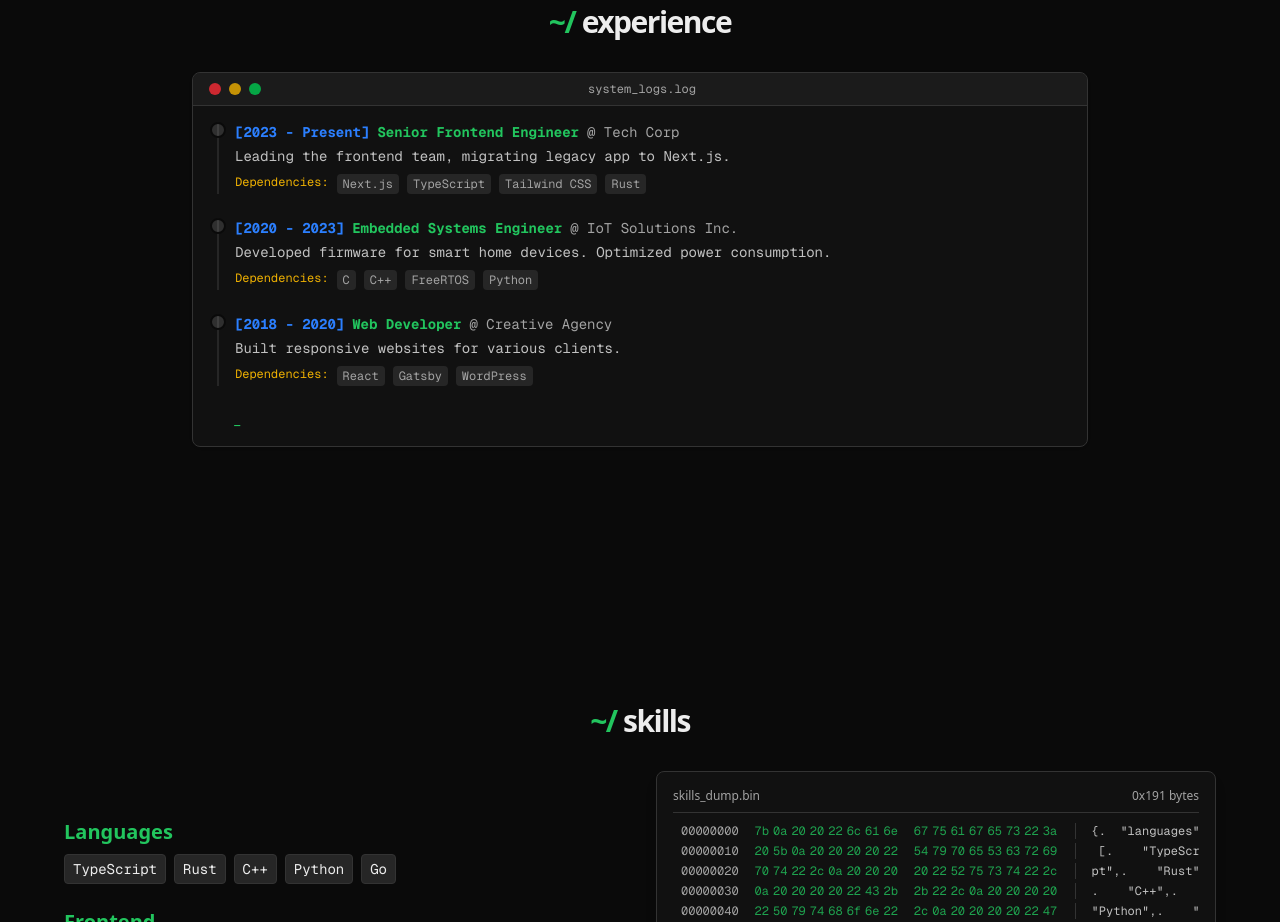
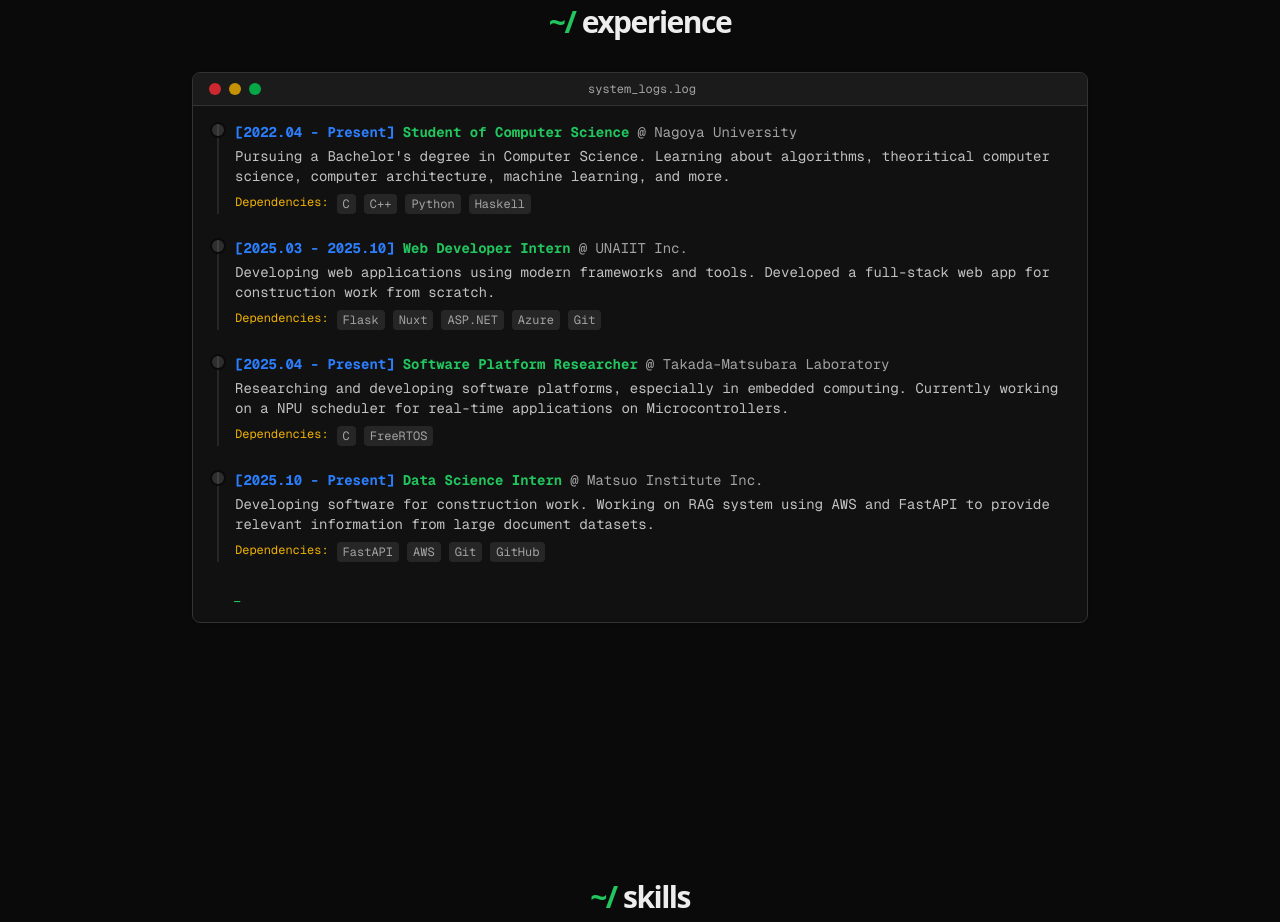
Before and after one commit to naok-000/portfolio, a Next.js app: page / in a window 1280 px wide. Shown: the part 1040-1962 px from the top of the page. Built offline with nearby package versions, Linux system fonts and the light colour scheme.

Commit message:
feat: edit experience

```diff
--- a/src/components/sections/experience.tsx
+++ b/src/components/sections/experience.tsx
@@ -2,26 +2,36 @@
 
 const experiences = [
   {
-    period: "2023 - Present",
-    role: "Senior Frontend Engineer",
-    company: "Tech Corp",
-    description: "Leading the frontend team, migrating legacy app to Next.js.",
-    stack: ["Next.js", "TypeScript", "Tailwind CSS", "Rust"],
+    period: "2022.04 - Present",
+    role: "Student of Computer Science",
+    company: "Nagoya University",
+    description:
+      "Pursuing a Bachelor's degree in Computer Science. Learning about algorithms, theoritical computer science, computer architecture, machine learning, and more.",
+    stack: ["C", "C++", "Python", "Haskell"],
   },
   {
-    period: "2020 - 2023",
-    role: "Embedded Systems Engineer",
-    company: "IoT Solutions Inc.",
+    period: "2025.03 - 2025.10",
+    role: "Web Developer Intern",
+    company: "UNAIIT Inc.",
     description:
-      "Developed firmware for smart home devices. Optimized power consumption.",
-    stack: ["C", "C++", "FreeRTOS", "Python"],
+      "Developing web applications using modern frameworks and tools. Developed a full-stack web app for construction work from scratch.",
+    stack: ["Flask", "Nuxt", "ASP.NET", "Azure", "Git"],
   },
   {
-    period: "2018 - 2020",
-    role: "Web Developer",
-    company: "Creative Agency",
-    description: "Built responsive websites for various clients.",
-    stack: ["React", "Gatsby", "WordPress"],
+    period: "2025.04 - Present",
+    role: "Software Platform Researcher",
+    company: "Takada–Matsubara Laboratory",
+    description:
+      "Researching and developing software platforms, especially in embedded computing. Currently working on a NPU scheduler for real-time applications on Microcontrollers.",
+    stack: ["C", "FreeRTOS"],
+  },
+  {
+    period: "2025.10 - Present",
+    role: "Data Science Intern",
+    company: "Matsuo Institute Inc.",
+    description:
+      "Developing software for construction work. Working on RAG system using AWS and FastAPI to provide relevant information from large document datasets.",
+    stack: ["FastAPI", "AWS", "Git", "GitHub"],
   },
 ];
 
```
